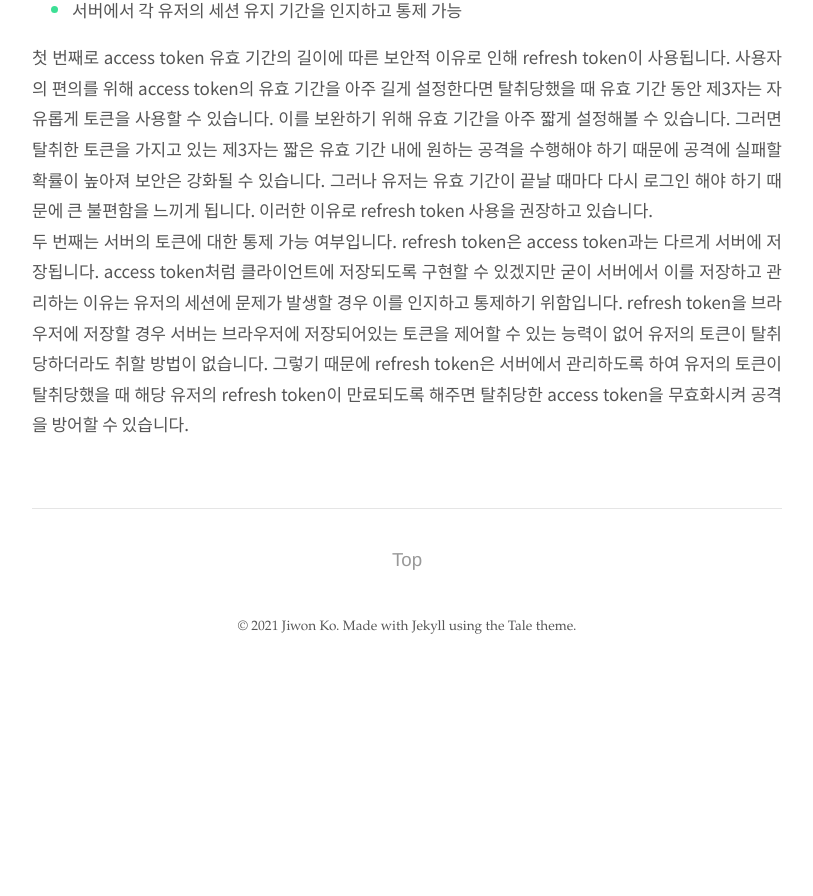
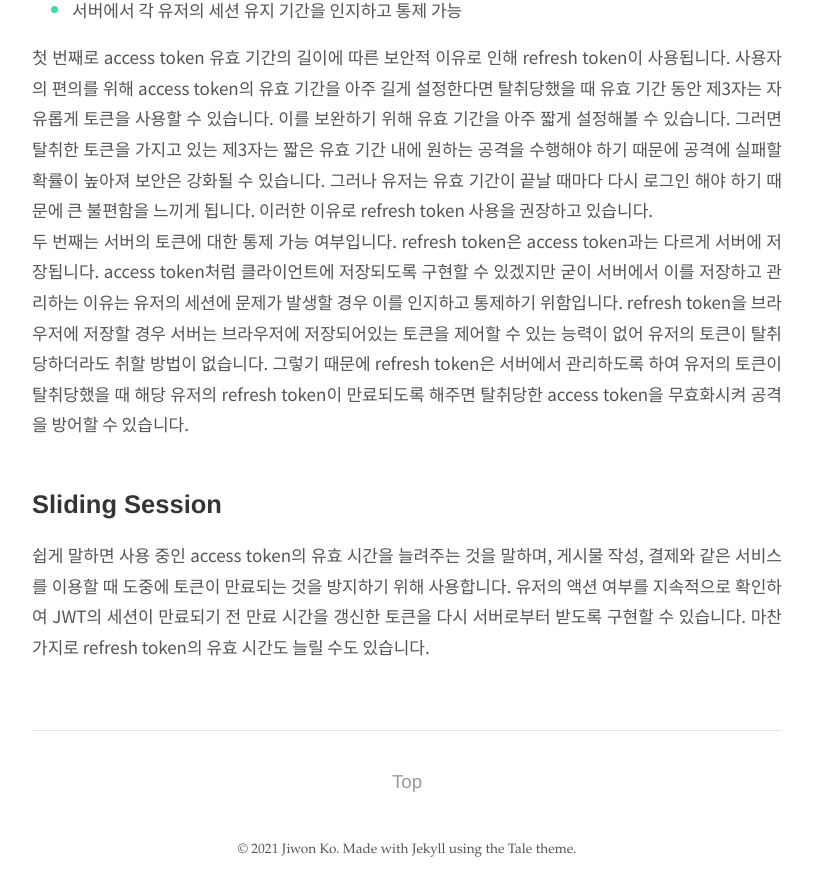
Before and after one commit to Gxone/Gxone.github.io, a Jekyll site: the page built from blog/authorization/index.md, in a window 1280 px wide and 900 px high, scrolled down 6073 px. Shown: the top 896 px of the window, without its empty margins (233-1046 px from the left). Built offline with Jekyll 4.4.1, drawn with Linux system fonts in a browser that asks for light colours; some web fonts are replaced; before the commit the page ends 6750 px from its top, so only the background shows below that.

Commit message:
Add: authorization sliding session 내용 추가

```diff
--- a/blog/authorization/index.md
+++ b/blog/authorization/index.md
@@ -98,3 +98,6 @@ payload = jwt.decode(access_token, secret_key['SECRET_KEY'], algorithm = ALGORIT
 
 첫 번째로 access token 유효 기간의 길이에 따른 보안적 이유로 인해 refresh token이 사용됩니다. 사용자의 편의를 위해 access token의 유효 기간을 아주 길게 설정한다면 탈취당했을 때 유효 기간 동안 제3자는 자유롭게 토큰을 사용할 수 있습니다. 이를 보완하기 위해 유효 기간을 아주 짧게 설정해볼 수 있습니다. 그러면 탈취한 토큰을 가지고 있는 제3자는 짧은 유효 기간 내에 원하는 공격을 수행해야 하기 때문에 공격에 실패할 확률이 높아져 보안은 강화될 수 있습니다. 그러나 유저는 유효 기간이 끝날 때마다 다시 로그인 해야 하기 때문에 큰 불편함을 느끼게 됩니다. 이러한 이유로 refresh token 사용을 권장하고 있습니다.
 두 번째는 서버의 토큰에 대한 통제 가능 여부입니다. refresh token은 access token과는 다르게 서버에 저장됩니다. access token처럼 클라이언트에 저장되도록 구현할 수 있겠지만 굳이 서버에서 이를 저장하고 관리하는 이유는 유저의 세션에 문제가 발생할 경우 이를 인지하고 통제하기 위함입니다. refresh token을 브라우저에 저장할 경우 서버는 브라우저에 저장되어있는 토큰을 제어할 수 있는 능력이 없어 유저의 토큰이 탈취당하더라도 취할 방법이 없습니다. 그렇기 때문에 refresh token은 서버에서 관리하도록 하여 유저의 토큰이 탈취당했을 때 해당 유저의 refresh token이 만료되도록 해주면 탈취당한 access token을 무효화시켜 공격을 방어할 수 있습니다.
+
+## Sliding Session
+쉽게 말하면 사용 중인 access token의 유효 시간을 늘려주는 것을 말하며, 게시물 작성, 결제와 같은 서비스를 이용할 때 도중에 토큰이 만료되는 것을 방지하기 위해 사용합니다. 유저의 액션 여부를 지속적으로 확인하여 JWT의 세션이 만료되기 전 만료 시간을 갱신한 토큰을 다시 서버로부터 받도록 구현할 수 있습니다. 마찬가지로 refresh token의 유효 시간도 늘릴 수도 있습니다.
```
